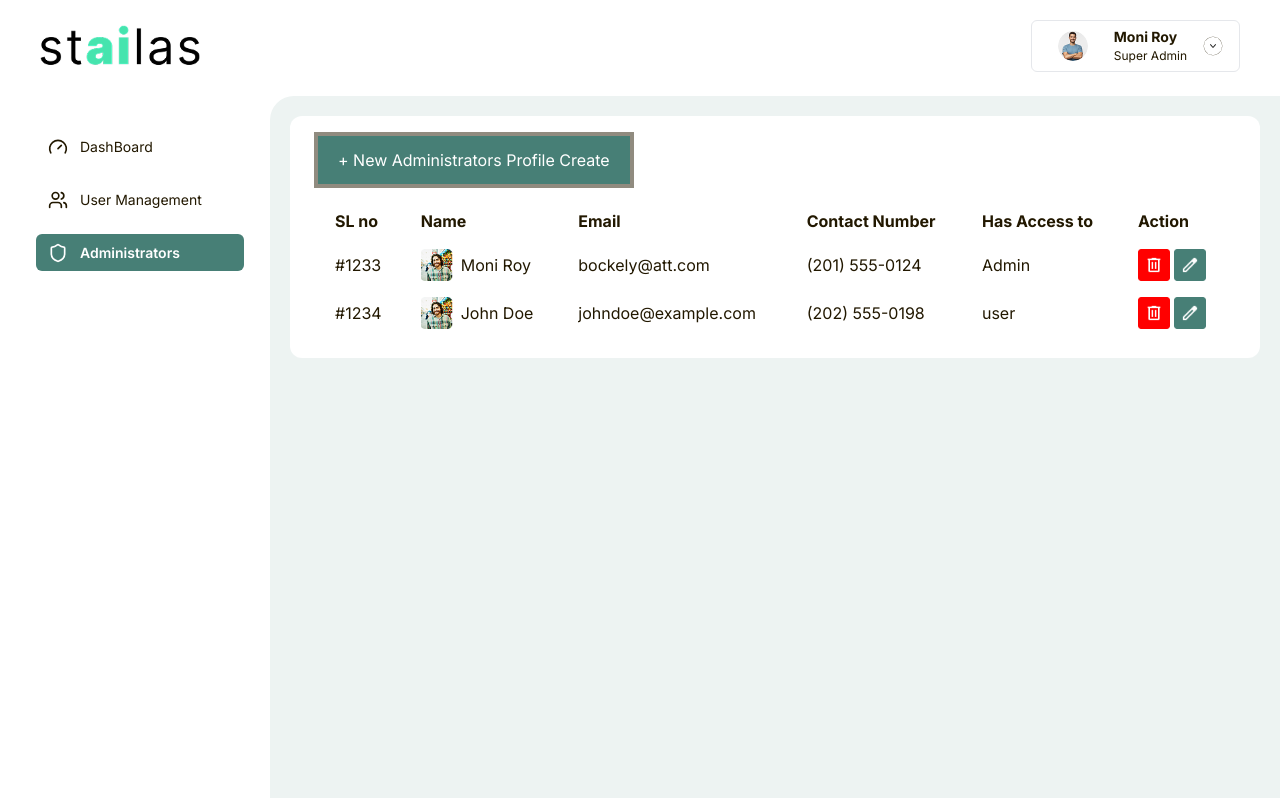
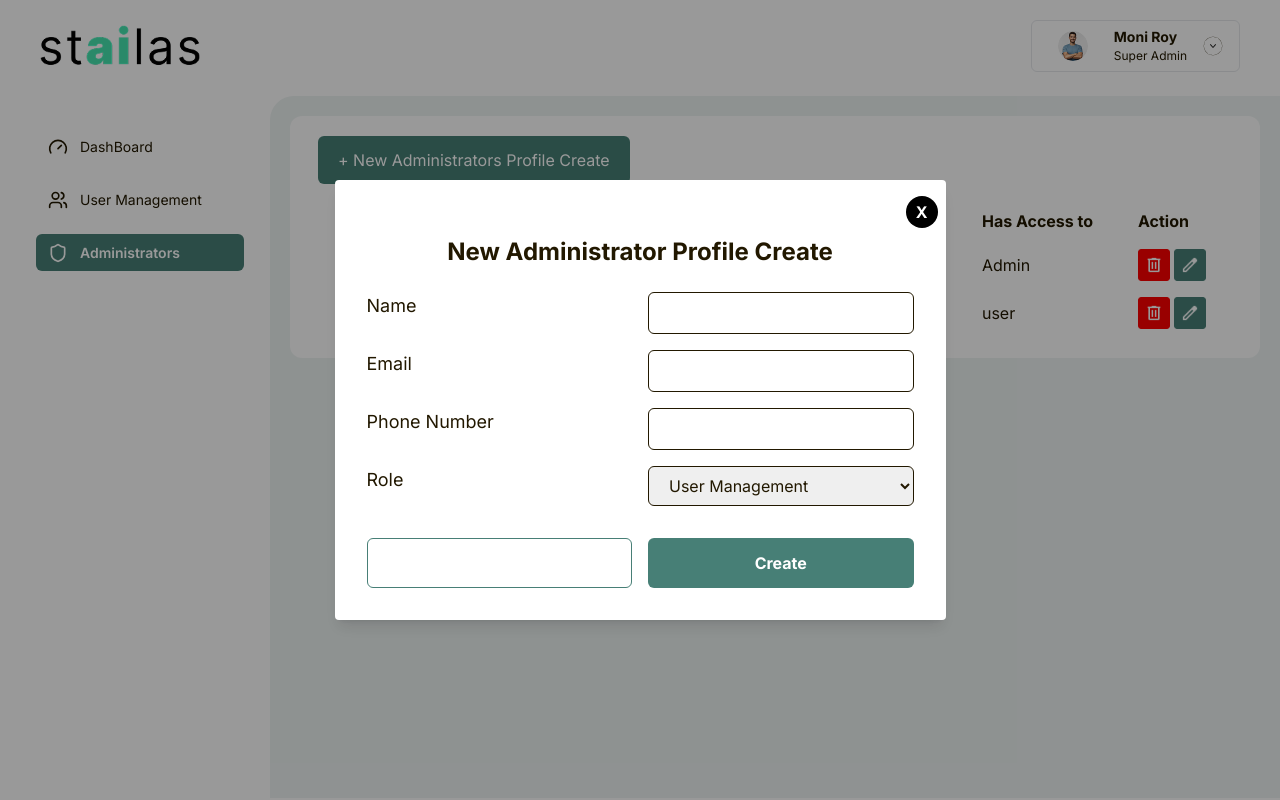
Before and after one commit to Sawjal-sikder/stailas, a React (Vite) app: page /dashoard/administrators in a window 1280 px wide. Both pictures are taken after a click on the button "+ New Administrators Profile Create". Built offline with nearby package versions, Linux system fonts and the light colour scheme.

Commit message:
Add admin user management features: implement AdminCreateUser, AdminEditUser, and AdminPasswordChange components; update Administrators and Profile components for user actions and state management

```diff
--- a/src/App.jsx
+++ b/src/App.jsx
@@ -30,6 +30,7 @@ function App() {
         <Route path="/myoutfit" element={<Outfits />} />
         <Route path="/outfit" element={<MyOutfit />} />
         <Route path="/outfit-details" element={<OutfitsDetails />} />
+
         {/* For authentication and authorizition */}
         <Route path="/login" element={<Login />} />
         <Route path="/signup" element={<Signup />} />
@@ -37,12 +38,14 @@ function App() {
         <Route path="/forgot-password/verify" element={<ForgotPassVerfify />} />
         <Route path="/new-password" element={<SetNewPassword />} />
         <Route path="/password-success" element={<Success />} />
+
         {/* For admin panel authentication and authorizition */}
         <Route path="/admin/login" element={<AdminLogin />} />
         <Route path="/admin/forgot-password" element={<AdminForgotPassword />} />
         <Route path="/admin/verify-code" element={<AdminVerifyPass />} />
         <Route path="/admin/new-password" element={<AdminNewPassword />} />
         <Route path="/admin/success" element={<AdminPasswordSuccess />} />
+
         {/* Dashboard */}
         <Route path="/dashoard/home" element={<Dashboard />} />
         <Route path="/dashoard/user-management" element={<UserManagement />} />
--- a/src/component/Button.jsx
+++ b/src/component/Button.jsx
@@ -4,7 +4,7 @@ const Button = ({ text, type = 'button', className = '' }) => {
   return (
     <button
       type={type}
-      className={`text-white text-[12px] lg:text-[16px] bg-secondary font-inter focus:ring-4 focus:outline-none focus:ring-primary/50 font-bold text-md px-5 py-3 text-center ${className}`}
+      className={`text-white text-[12px] lg:text-[16px] bg-secondary font-inter focus:ring-none focus:outline-none focus:ring-primary/50 font-bold text-md px-5 py-3 text-center ${className}`}
     >
       {text}
     </button>
--- a/src/pages/dashboard/dashoard/component/DashboardNav.jsx
+++ b/src/pages/dashboard/dashoard/component/DashboardNav.jsx
@@ -1,4 +1,4 @@
-import React from "react";
+import React, { useState } from "react";
 import Image from "../../../../component/Image";
 import logo from "../../../../assets/logo/logo.png";
 import User_logo from "../../../../assets/logo/user-icon.png";
@@ -7,7 +7,7 @@ import { NavLink } from "react-router-dom";
 import Profile from "../page/AdminComponent/Profile";
 
 const DashboardNav = () => {
-  const [open, setOpen] = React.useState(false);
+  const [open, setOpen] = useState(false);
 
   return (
     <div className="relative">
--- /dev/null
+++ b/src/pages/dashboard/dashoard/page/AdminComponent/AdminCreateUser.jsx
@@ -0,0 +1,44 @@
+import React from 'react'
+import Button from '../../../../../component/Button';
+
+const AdminCreateUser = ({ createUser, setCreateUser }) => {
+      if (!createUser) return null;
+      return (
+            <div className="fixed inset-0 bg-black bg-opacity-40 z-50 flex justify-center items-center overflow-auto font-inter text-primary">
+                  <div className="bg-white p-8 rounded shadow-lg w-[611px] relative overflow-y-auto">
+                        <h3 className='text-center text-2xl font-inter font-bold text-primary py-6'>New Administrator Profile Create</h3>
+                        <form className='grid grid-cols-2 gap-4'>
+                              <label htmlFor="name" className='text-lg '>Name</label>
+                              <input type="text" id='name' required className='border border-primary px-4 py-2 rounded-md' />
+
+                              <label htmlFor="Email" className='text-lg '>Email</label>
+                              <input type="email" id='Email' required className='border border-primary px-4 py-2 rounded-md' />
+                              <label htmlFor="Phone" className='text-lg '>Phone Number</label>
+                              <input type="text" id='Phone' required className='border border-primary px-4 py-2 rounded-md' />
+                              <label htmlFor="access" className='text-lg '>Role</label>
+                              <select id='access' required className='border border-primary px-4 py-2 rounded-md'>
+                                    <option value="user">User Management</option>
+                                    <option value="admin">Administrator</option>
+                                    <option value="both">Both</option>
+                              </select>
+
+                                   <div onClick={() => setCreateUser(false)} className="cursor-pointer">
+                                     <Button text={"Cancel"} className="mt-4 w-full bg-white border border-secondary text-black font-bold rounded-md px-4 py-2" />
+                                   </div>
+                                    <Button text={"Create"} type='submit' className="mt-4 bg-primary text-white font-bold rounded-md px-4 py-2" />
+
+                        </form>
+
+                        <button
+                              onClick={() => setCreateUser(false)}
+                              className="mt-4 px-2.5 py-1 bg-black text-white rounded-full font-bold font-inter absolute top-0 right-2 text-center"
+                        >
+                              X
+                        </button>
+                  </div>
+            </div>
+      )
+}
+
+
+export default AdminCreateUser
--- /dev/null
+++ b/src/pages/dashboard/dashoard/page/AdminComponent/AdminEditUser.jsx
@@ -0,0 +1,43 @@
+import React from 'react'
+import Button from '../../../../../component/Button';
+
+const AdminEditUser = ({editUser, setEditUser}) => {
+if (!editUser) return null;
+  return (
+            <div className="fixed inset-0 bg-black bg-opacity-40 z-50 flex justify-center items-center overflow-auto font-inter text-primary">
+                  <div className="bg-white p-8 rounded shadow-lg w-[611px] relative overflow-y-auto">
+                        <h3 className='text-center text-2xl font-inter font-bold text-primary py-6'>Edit Administrator</h3>
+                        <form className='grid grid-cols-2 gap-4'>
+                              <label htmlFor="name" className='text-lg '>Name</label>
+                              <input type="text" id='name' required className='border border-primary px-4 py-2 rounded-md' value={"Moni Roy"} />
+
+                              <label htmlFor="Email" className='text-lg '>Email</label>
+                              <input type="email" id='Email' required className='border border-primary px-4 py-2 rounded-md' value={"examp@gmail.com"} />
+                              <label htmlFor="Phone" className='text-lg '>Phone Number</label>
+                              <input type="text" id='Phone' required className='border border-primary px-4 py-2 rounded-md' value={"+88084454556444"}/>
+                              <label htmlFor="access" className='text-lg '>Role</label>
+                              <select id='access' required className='border border-primary px-4 py-2 rounded-md'>
+                                    <option value="user">Admin</option>
+                                    <option value="admin">Administrator</option>
+                                    <option value="both">Both</option>
+                              </select>
+
+                                   <div onClick={() => setEditUser(false)} className="cursor-pointer">
+                                     <Button text={"Cancel"} className="mt-4 w-full bg-white border border-secondary text-black font-bold rounded-md px-4 py-2" />
+                                   </div>
+                                    <Button text={"Create"} type='submit' className="mt-4 bg-primary text-white font-bold rounded-md px-4 py-2" />
+
+                        </form>
+
+                        <button
+                              onClick={() => setEditUser(false)}
+                              className="mt-4 px-2.5 py-1 bg-black text-white rounded-full font-bold font-inter absolute top-0 right-2 text-center"
+                        >
+                              X
+                        </button>
+                  </div>
+            </div>
+      )
+}
+
+export default AdminEditUser
--- /dev/null
+++ b/src/pages/dashboard/dashoard/page/AdminComponent/AdminPasswordChange.jsx
@@ -0,0 +1,35 @@
+import React from 'react'
+import Button from '../../../../../component/Button';
+const AdminPasswordChange = ({isChangePassword, setIsChangePassword}) => {
+      if (!isChangePassword) return null;
+   return (
+            <div className="fixed inset-0 bg-black bg-opacity-40 z-50 flex justify-center items-center overflow-auto font-inter text-primary">
+                  <div className="bg-white p-8 rounded shadow-lg w-[611px] relative overflow-y-auto">
+                        <h3 className='text-center text-2xl font-inter font-bold text-primary py-6'>Password Change</h3>
+                        <form className='grid grid-cols-2 gap-4'>
+                              <label htmlFor="Opassword" className='text-lg '>Old Password</label>
+                              <input type="password" id='Opassword' required className='border border-primary px-4 py-2 rounded-md' />
+
+                              <label htmlFor="nPasswrod" className='text-lg '>New Password</label>
+                              <input type="password" id='nPasswrod' required className='border border-primary px-4 py-2 rounded-md' />
+                              <label htmlFor="cPassword" className='text-lg '>Re Type New Password</label>
+                              <input type="password" id='cPassword' required className='border border-primary px-4 py-2 rounded-md' />
+
+                                   <div onClick={() => setIsChangePassword(false)} className="cursor-pointer">
+                                     <Button text={"Cancel"} className="mt-4 w-full bg-white border border-secondary text-black font-bold rounded-md px-4 py-2" />
+                                   </div>
+                                    <Button text={"Create"} type='submit' className="mt-4 bg-primary text-white font-bold rounded-md px-4 py-2" />
+
+                        </form>
+
+                        <button
+                              onClick={() => setIsChangePassword(false)}
+                              className="mt-4 px-2.5 py-1 bg-black text-white rounded-full font-bold font-inter absolute top-0 right-2 text-center"
+                        >
+                              X
+                        </button>
+                  </div>
+            </div>
+      )
+}
+export default AdminPasswordChange
--- a/src/pages/dashboard/dashoard/page/AdminComponent/Profile.jsx
+++ b/src/pages/dashboard/dashoard/page/AdminComponent/Profile.jsx
@@ -3,9 +3,11 @@ import Image from "../../../../../component/Image";
 import UserImage from "../../../../../assets/logo/user-icon.png";
 import Button from "../../../../../component/Button";
 import ProfileAction from "./ProfileAction";
+import AdminPasswordChange from "./AdminPasswordChange";
 
 const Profile = ({ open, setOpen }) => {
       const [openProfile, setOpenProfile] = useState(false);
+      const [isChangePassword, setIsChangePassword] = useState(false);
 return (
       <div>
             {open && (
@@ -28,7 +30,7 @@ return (
                                     <div className=" text-lg text-primary font-semibold flex items-center">Profile</div>
                                     <div className=" text-right px-4 text-lg text-secondary font-bold flex items-center">{">"}</div>
                               </div>
-                              <div className="flex justify-between items-center py-4 cursor-pointer">
+                              <div className="flex justify-between items-center py-4 cursor-pointer" onClick={() => setIsChangePassword(!isChangePassword)}>
                                     <div className=" text-lg text-primary font-semibold flex items-center">Change Password</div>
                                     <div className=" text-right px-4 text-lg text-secondary font-bold flex items-center">{">"}</div>
                               </div>
@@ -39,6 +41,7 @@ return (
                   </div>
             )}
             <ProfileAction openProfile={openProfile} setOpenProfile={setOpenProfile} />
+            <AdminPasswordChange isChangePassword={isChangePassword} setIsChangePassword={setIsChangePassword} />
       </div>
 );
 };
--- a/src/pages/dashboard/dashoard/page/Administrators.jsx
+++ b/src/pages/dashboard/dashoard/page/Administrators.jsx
@@ -1,12 +1,16 @@
-import React from "react";
+import React, { useState } from "react";
 import DashboardNav from "../component/DashboardNav";
 import DashboardSidebar from "../component/DashboardSidebar";
 import ProfileImage from "../../../../assets/logo/Profile.png";
 import editImage from "../../../../assets/logo/edit.png";
 import trushImage from "../../../../assets/logo/trush.png";
 import Button from "../../../../component/Button";
+import AdminCreateUser from "./AdminComponent/AdminCreateUser";
+import AdminEditUser from "./AdminComponent/AdminEditUser";
 
 const Administrators = () => {
+      const [createUser, setCreateUser] = useState(false);
+      const [editUser, setEditUser] = useState(false);
   const userlist = [
     {
       id: 1,
@@ -37,7 +41,9 @@ return (
             >
                   <div className="min-h-[calc(100vh-138px)] text-primary font-inter">
                         <div className="bg-white rounded-xl px-7 py-5">
-                              <Button text={"+ New Administrators Profile Create "} className="mb-4 font-light" />
+                              <div onClick={() => setCreateUser(true)} className="cursor-pointer">
+                                    <Button text={"+ New Administrators Profile Create "} className="mb-4 font-light rounded-md" />
+                              </div>
                               <table className="min-w-full border border-gray-200 rounded-lg overflow-hidden">
                                     <thead className="">
                                           <tr>
@@ -66,7 +72,9 @@ return (
                                                       <td className="px-4 py-2">{user.roll}</td>
                                                       <td className="px-4 py-2 flex gap-1 items-center">
                                                             <img src={trushImage} alt="View" className="w-8 h-8 object-cover" />
-                                                            <img src={editImage} alt="Action" className="w-8 h-8 object-cover" />
+                                                            <div className="cursor-pointer" onClick={() => setEditUser(true)}>
+                                                                  <img src={editImage} alt="Action" className="w-8 h-8 object-cover" />
+                                                            </div>
                                                       </td>
                                                 </tr>
                                           ))}
@@ -75,6 +83,8 @@ return (
                         </div>
                   </div>
             </div>
+            <AdminCreateUser createUser={createUser} setCreateUser={setCreateUser} />
+            <AdminEditUser editUser={editUser} setEditUser={setEditUser} />
       </div>
 );
 };
```
